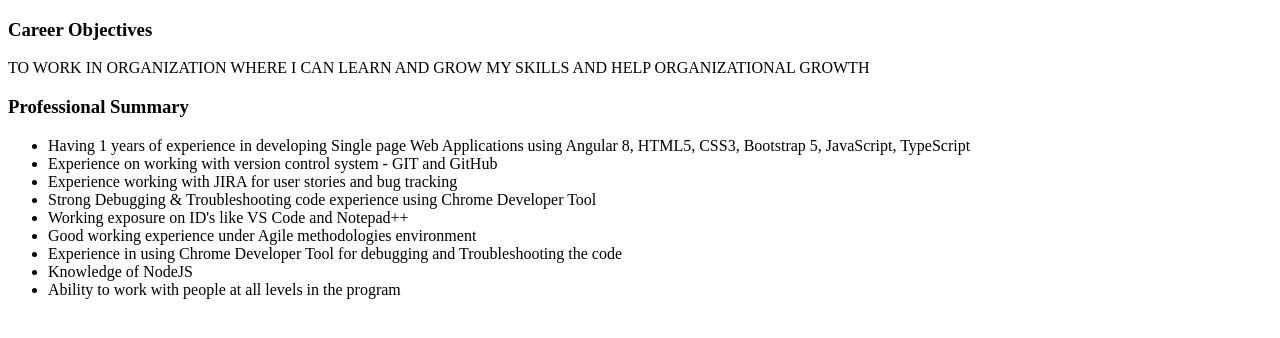
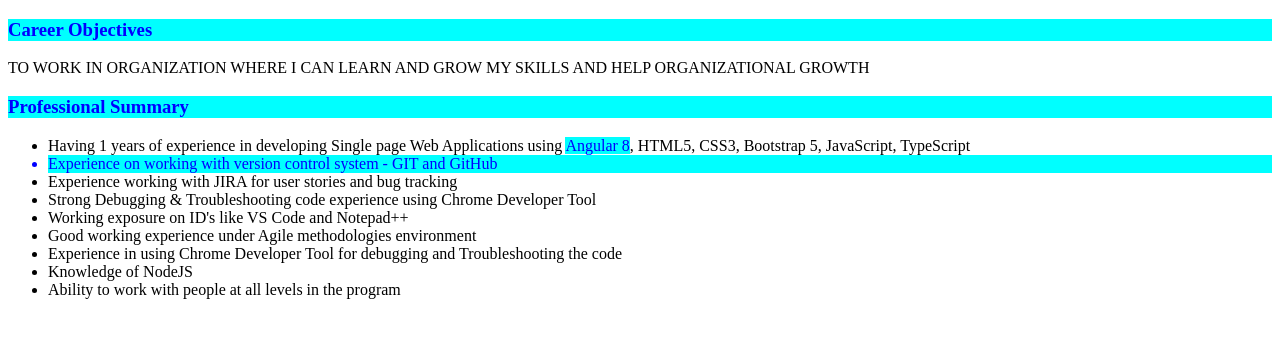
Before and after one commit to harsh95jadhav/MyProfile, a plain HTML site: page home.html in a window 1280 px wide. Drawn offline with Linux system fonts and the light colour scheme.

Commit message:
added css part in home index page
added css part in home index page

```diff
--- a/home.html
+++ b/home.html
@@ -3,6 +3,20 @@
 
 <head>
     <title> Home </title>
+    <style>
+        h3{
+            color: blue;
+            background-color: aqua;
+        }
+        .name{
+            color: blue;
+            background-color: aqua;
+        }
+        #work{
+            color: blue;
+            background-color: aqua;
+        }
+    </style>
 
 </head>
 
@@ -11,9 +25,9 @@
     <p> TO WORK IN ORGANIZATION WHERE I CAN LEARN AND GROW MY SKILLS AND HELP ORGANIZATIONAL GROWTH</p>
     <h3> Professional Summary </h3>
     <ul>
-        <li> Having 1 years of experience in developing Single page Web Applications using Angular 8, HTML5, CSS3,
+        <li> Having 1 years of experience in developing Single page Web Applications using <span class="name"> Angular 8</span>, HTML5, CSS3,
             Bootstrap 5, JavaScript, TypeScript</li>
-        <li> Experience on working with version control system - GIT and GitHub </li>
+        <li id="work"> Experience on working with version control system - GIT and GitHub </li>
         <li> Experience working with JIRA for user stories and bug tracking </li>
         <li>Strong Debugging & Troubleshooting code experience using Chrome Developer Tool </li>
 
```
Also changed, not shown: basics_css.html (added, +28 -0 lines), index.html (+6 -1 lines).
